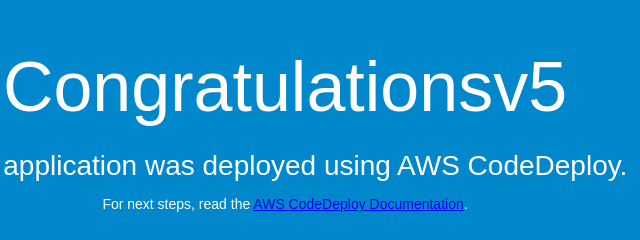
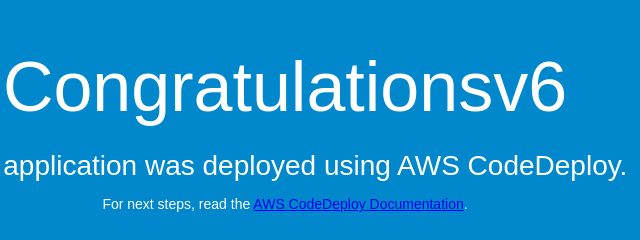
Before and after one commit to dwtthemvp/testrepo, a plain HTML site: page index.html in a window 1280 px wide. Shown: the full height of the page, 355-995 px from the left. Drawn offline with Linux system fonts and the light colour scheme.

Commit message:
Update index.html

```diff
--- a/index.html
+++ b/index.html
@@ -26,7 +26,7 @@
 </head>
 <body>
   <div align="center">
-    <h1>Congratulationsv5</h1>
+    <h1>Congratulationsv6</h1>
     <h2>This application was deployed using AWS CodeDeploy.</h2>
     <p>For next steps, read the <a href="http://aws.amazon.com/documentation/codedeploy">AWS CodeDeploy Documentation</a>.</p>
   </div>
```
